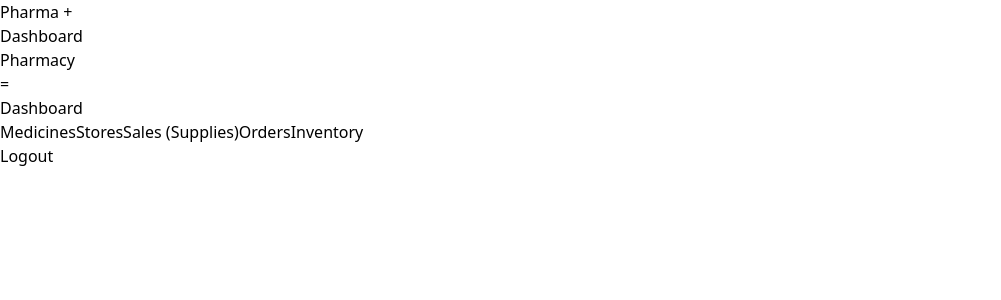
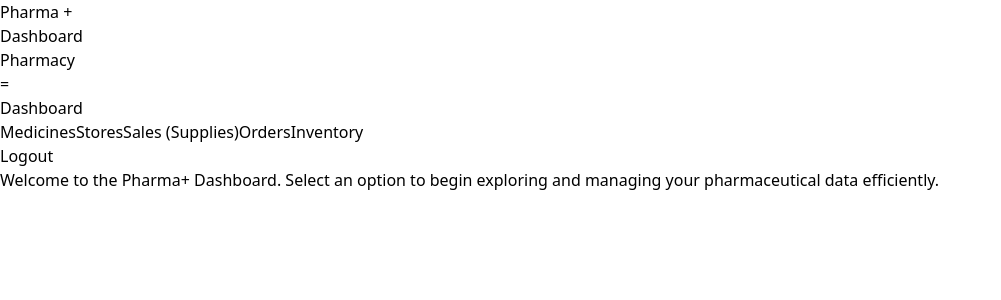
Before and after one commit to sudhirKsah/pharmaceutical-dashboard-crud-operations, a React (Vite) app in the folder frontend/: page /dashboard in a window 1280 px wide. Shown: the top 300 px of the page, without its empty margins (0-1001 px from the left). Built offline with nearby package versions, Linux system fonts and the light colour scheme; sample sign-in values are in the browser's storage.

Commit message:
deployed backend and minor fixes

```diff
--- a/frontend/src/pages/DashboardLayout.jsx
+++ b/frontend/src/pages/DashboardLayout.jsx
@@ -1,11 +1,11 @@
 import React, { useState } from 'react';
-import { NavLink, Outlet, useNavigate } from 'react-router-dom';
+import { NavLink, Outlet, useNavigate, useOutlet } from 'react-router-dom';
 import { useAuth } from '../context/AuthContext';
 
 const DashboardLayout = () => {
     const [isCollapsed, setIsCollapsed] = useState(false);
     const navigate = useNavigate();
-
+    const outlet = useOutlet();
     const { logout } = useAuth();
 
     const handleLogout = () => {
@@ -98,6 +98,11 @@ const DashboardLayout = () => {
 
             {/* Main Content */}
             <div className="flex-1 p-6">
+                {!outlet && (
+                    <p className="text-gray-500 text-center mt-52">
+                        Welcome to the Pharma+ Dashboard. Select an option to begin exploring and managing your pharmaceutical data efficiently.
+                    </p>
+                )}
                 <Outlet />
             </div>
         </div>
--- a/frontend/src/utils/api.js
+++ b/frontend/src/utils/api.js
@@ -1,4 +1,4 @@
-const API_BASE = 'http://localhost:5000/api';
+const API_BASE = 'https://pharmaplus-lv5s.onrender.com/api';
 
 export const apiFetch = async (endpoint, options = {}) => {
   const headers = {
```
